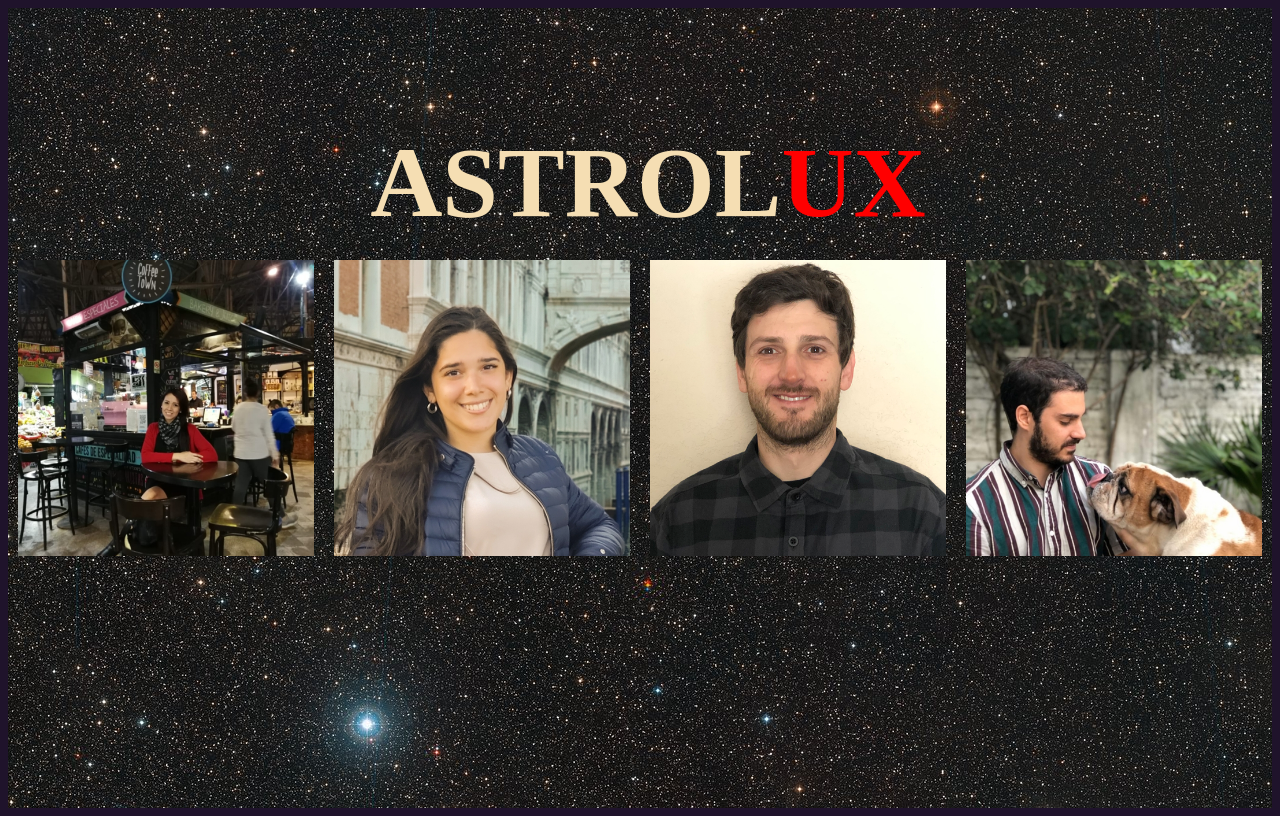
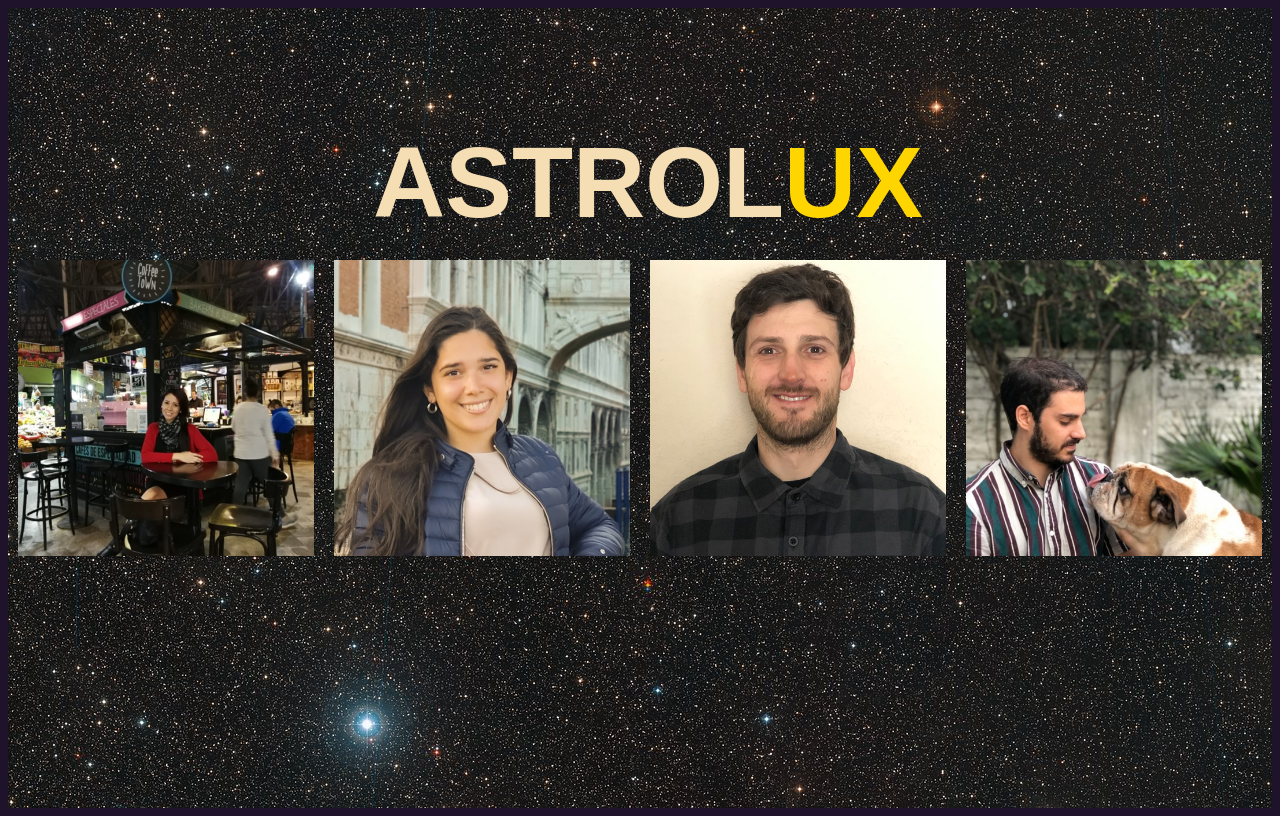
Before and after one commit to digitalhousee/astrolux, a plain HTML site: page index.html in a window 1280 px wide. Drawn offline with Linux system fonts and the light colour scheme.

Commit message:
Cambio texto

```diff
--- a/index.html
+++ b/index.html
@@ -12,10 +12,13 @@ h1 {
     position: absolute;
     width: 100%;
     font-size: 100px;
-    span{
-        color: red;
+        font-family: sans-serif;
+
+
+}
+     span{
+        color: #ffd500;
     }
-}
 
 .flex-container {
     display: flex;
```
